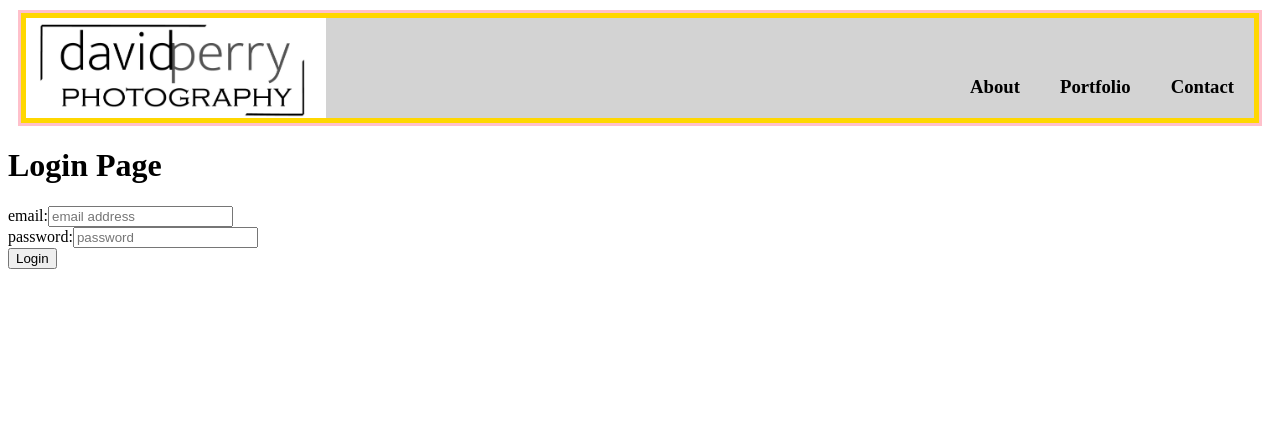
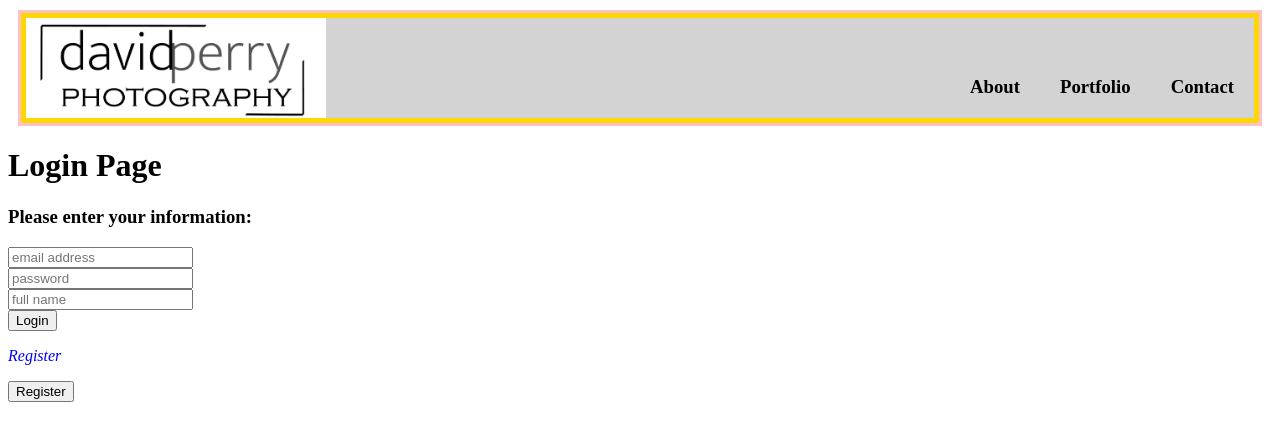
Before and after one commit to dperry83/photo-project, a Vue app in the folder front_end/: page /login in a window 1280 px wide. Shown: the top 440 px of the page. Built offline with nearby package versions, Linux system fonts and the light colour scheme.

Commit message:
front end successfully creating new user in database.

```diff
--- a/front_end/src/services/AuthService.js
+++ b/front_end/src/services/AuthService.js
@@ -1,4 +1,5 @@
 import axios from 'axios'
+import { apiRequest } from './api.js'
 
 export default {
 
@@ -8,7 +9,14 @@ export default {
       password: password
       }, {
         headers: { 'Content-Type': 'application/json'}
-      }
-    )
+      })
+    },
+  createNewUser(credentials) {
+    return axios.post('/user/new', {
+      user: credentials
+    },
+    {
+      headers: { 'Content-Type': 'application/json'}
+    })
   }
 }
--- /dev/null
+++ b/front_end/src/services/api.js
@@ -0,0 +1,19 @@
+import axios from 'axios'
+
+export async function apiRequest(config) {
+  try {
+    const response = await axios(config)
+    return {
+      success: true,
+      response: response.data,
+      status: response.status
+    }
+  }
+  catch(error) {
+    return {
+      success: false,
+      response: error.response?.data || error.message,
+      status: error.response?.status || 500
+    }
+  }
+}
--- a/front_end/src/views/LoginPage.vue
+++ b/front_end/src/views/LoginPage.vue
@@ -1,29 +1,45 @@
 <template>
   <div>
     <h1>Login Page</h1>
-      <h3 class="error-message"> {{ message }}</h3>
-      <label for="email-address">email:</label>
-        <input
+      <h3> Please enter your information: </h3>
+      <!-- <label for="email-address">email:</label> -->
+        <input class="form-control"
           type="text"
           id="email-address"
-          class="form-control"
           placeholder="email address"
           v-model="email"
           required> <br>
-      <label for="password">password:</label>
-        <input
+      <!-- <label for="password"></label> -->
+        <input class="form-control"
           type="text"
           id="password"
-          class="form-control"
           placeholder="password"
           v-model="password"
           required> <br>
-      <button
-        class="log-in"
-        @click="login()">Login</button>
+      <!-- <label for="user-name" class="name"></label> -->
+        <input class="user-name"
+          type="text"
+          placeholder="full name"
+          v-model="name"
+          required><br>
+        <!-- <span class="options"> -->
+        <button class="log-in"
+          @click="login()">Login</button>
+        <p class="new-user"><i>Register</i></p>
+        <!-- </span> -->
+        <button
+          class="register"
+          @click="createUser()">Register</button>   <!--Sanity check-->
 
   </div>
 </template>
+
+<style>
+.new-user {
+  color: blue;
+  font-style: italic;
+}
+</style>
 
 <script setup>
 
@@ -35,24 +51,40 @@ import AuthService from '../services/AuthService'
 
 const email = ref('')
 const password = ref('')
-const message = ref('')
+const name = ref('')
+// const newUser = false
 const authStore = useAuthStore()
 const router = useRouter()
 
 
 const login = async () => {
-  // console.log("Login submitted: ", email.value, " ,", password.value )
-
   try {
     const response = await AuthService.login(email.value, password.value)
     if (response.status === 200) {
-      // console.log('User in response:', response.data.user)
+      authStore.setCurrentUser(response.data.user)
+      router.push('/user/me')
+    } else if (response.status === 401) {
+      console.log('No account found.  Please sign up!')
+      // router.push('/user/new')
+    }
+  } catch (error) {
+    console.error('Login failed: ', error.message)
+    // error.message.value = error.response.data.error
+  }
+}
+
+const createUser = async() => {
+  try {
+    const response = await AuthService.createNewUser({
+      email_address: email.value,
+      password: password.value,
+      name: name.value})
+    if (response.status === 201) {
       authStore.setCurrentUser(response.data.user)
       router.push('/user/me')
     }
   } catch (error) {
-    console.error('Login failed: ', error.message)
-    message.value = error.response.data.error
+    console.error('Registration Failed: ', error.message)
   }
 }
 
```
Also changed, not shown: 2 other files (tests, documents, lock files or other folders).
